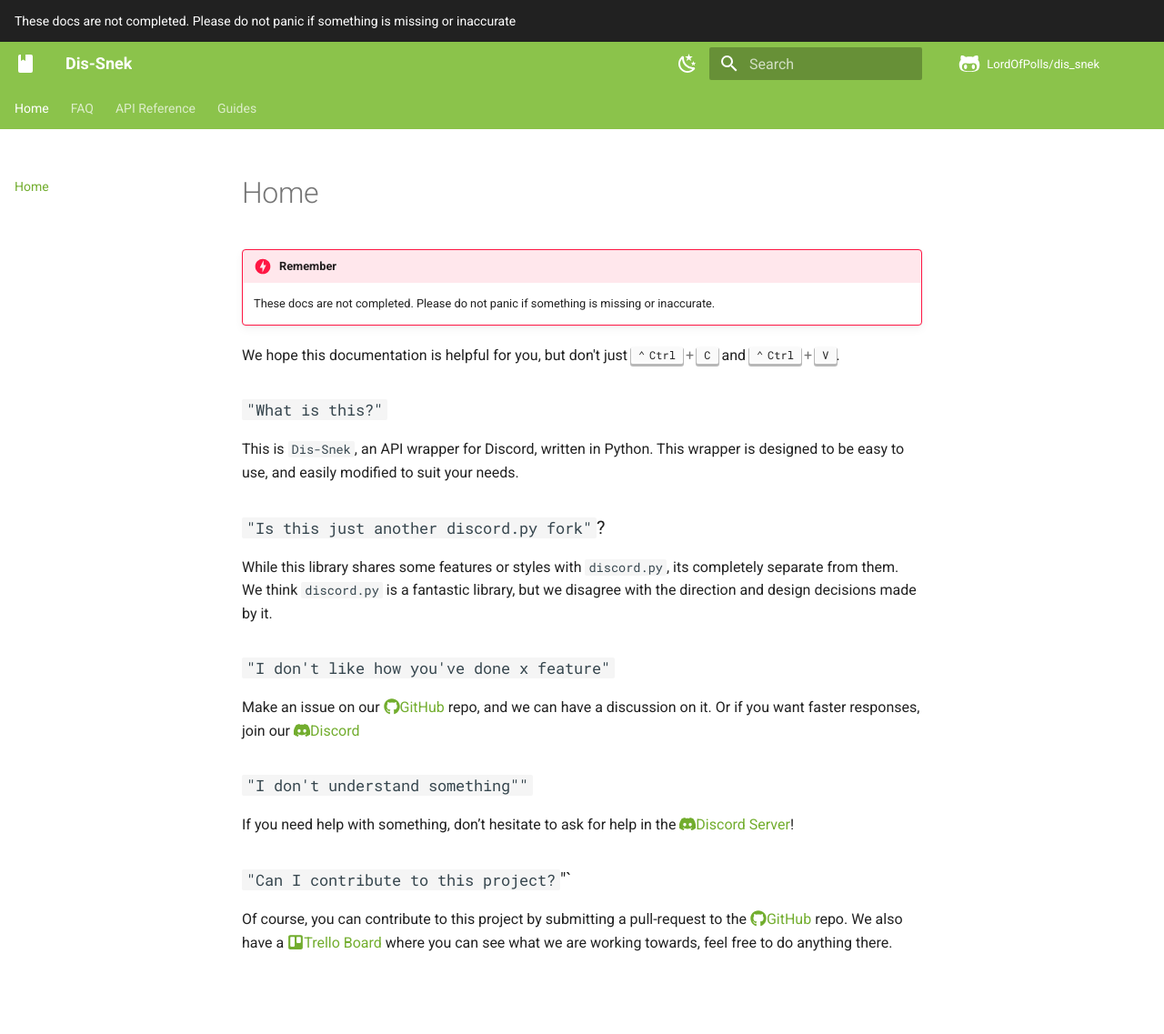
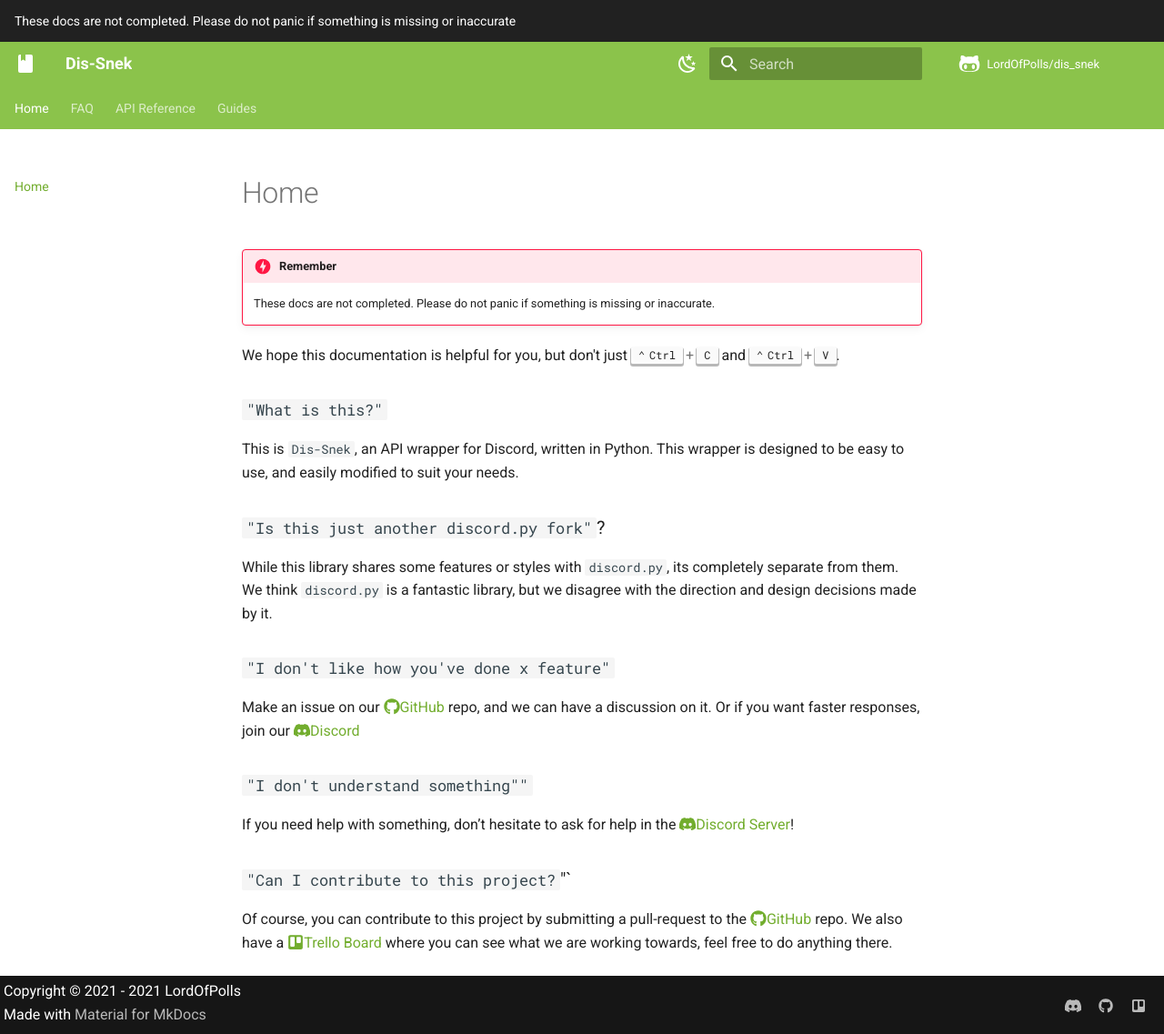
Before and after one commit to NAFTeam/NAFF, an MkDocs documentation site: the page built from docs/index.md, in a window 1280 px wide and 1137 px high. Shown: the whole window at 91% size. Built offline with MkDocs 1.6.1 and Material for MkDocs 9.7.7, drawn with Linux system fonts in a browser that asks for light colours; comment, search, counter and statistics services are not loaded.

Commit message:
More doc changes (see desc.)
- Document css changes
- Add favicon
- Update links
- Restore footer, with navigation removed
- Add links to footer
- Add copyright notice

```diff
--- a/docs/extra.css
+++ b/docs/extra.css
@@ -1,13 +1,17 @@
+/* Makes the content wider */
 .md-grid {
   max-width: initial;
 }
 
+/* Adds the bars to the left to make children more clear */
 div.doc-contents:not(.first) {
   padding-left: 25px;
   padding-right: 25px;
   border-left: 4px solid rgba(230, 230, 230);
   margin-bottom: 2.5em;
 }
+
+/* Setup theme dependent syntax highlighting */
 [data-md-color-scheme="slate"] {
   --md-code-hl-constant-color: #8DBF00;
   --md-code-hl-comment-color: #637777;
@@ -19,22 +23,25 @@
 [data-md-color-scheme="default"] {
   --md-code-hl-constant-color: #628701;
 }
+
+/* Changes table colours to match theme */
 .md-typeset table th{
   background-color: var(--md-primary-fg-color);
   padding-top: 0.5em;
   padding-bottom: 0.5em;
 }
 
+/* Adds a backdrop to doc headings */
 .doc.doc-heading{
   background-color: hsla(0,0%,62%,.1);
   color: var(--md-admonition-fg-color);
   border-radius: .1rem;
+  /* Keeps doc headings from overlapping with multiple classes in one file */
+  height: 1.4em;
+  overflow: hidden;
 }
 
+/* Makes negative checkboxes red */
 .md-typeset input[type="checkbox"]:not(:checked) + .task-list-indicator::before {
   background-color: #E25141;
 }
-.doc.doc-heading{
-    height: 1.4em;
-    overflow: hidden;
-}
--- a/docs/index.md
+++ b/docs/index.md
@@ -10,10 +10,10 @@
 While this library shares some features or styles with `discord.py`, its completely separate from them. We think `discord.py` is a fantastic library, but we disagree with the direction and design decisions made by it.
 
 ### `"I don't like how you've done x feature"`
-Make an issue on our [:fontawesome-brands-github:GitHub](https://github.com/LordOfPolls/dis_snek) repo, and we can have a discussion on it. Or if you want faster responses, join our [:fontawesome-brands-discord:Discord](https://discord.gg/WCtUY2CRVu)
+Make an issue on our [:fontawesome-brands-github:GitHub](https://github.com/Discord-Snake-Pit/Dis-Snek) repo, and we can have a discussion on it. Or if you want faster responses, join our [:fontawesome-brands-discord:Discord](https://discord.gg/WCtUY2CRVu)
 
 ### `"I don't understand something""`
 If you need help with something, don’t hesitate to ask for help in the [:fontawesome-brands-discord:Discord Server](https://discord.gg/WCtUY2CRVu)!
 
 ### `"Can I contribute to this project?`"`
-Of course, you can contribute to this project by submitting a pull-request to the [:fontawesome-brands-github:GitHub](https://github.com/LordOfPolls/dis_snek) repo. We also have a [:fontawesome-brands-trello:Trello Board](https://trello.com/b/LVjnmYKt/dev-board) where you can see what we are working towards, feel free to do anything there.
+Of course, you can contribute to this project by submitting a pull-request to the [:fontawesome-brands-github:GitHub](https://github.com/Discord-Snake-Pit/Dis-Snek) repo. We also have a [:fontawesome-brands-trello:Trello Board](https://trello.com/b/LVjnmYKt/dev-board) where you can see what we are working towards, feel free to do anything there.
--- a/docs/overrides/partials/footer.html
+++ b/docs/overrides/partials/footer.html
@@ -1 +1,56 @@
-<!---Removes the footer----->
+<!--
+  Copyright (c) 2016-2021 Martin Donath <martin.donath@squidfunk.com>
+
+  Permission is hereby granted, free of charge, to any person obtaining a copy
+  of this software and associated documentation files (the "Software"), to
+  deal in the Software without restriction, including without limitation the
+  rights to use, copy, modify, merge, publish, distribute, sublicense, and/or
+  sell copies of the Software, and to permit persons to whom the Software is
+  furnished to do so, subject to the following conditions:
+
+  The above copyright notice and this permission notice shall be included in
+  all copies or substantial portions of the Software.
+
+  THE SOFTWARE IS PROVIDED "AS IS", WITHOUT WARRANTY OF ANY KIND, EXPRESS OR
+  IMPLIED, INCLUDING BUT NOT LIMITED TO THE WARRANTIES OF MERCHANTABILITY,
+  FITNESS FOR A PARTICULAR PURPOSE AND NON-INFRINGEMENT. IN NO EVENT SHALL THE
+  AUTHORS OR COPYRIGHT HOLDERS BE LIABLE FOR ANY CLAIM, DAMAGES OR OTHER
+  LIABILITY, WHETHER IN AN ACTION OF CONTRACT, TORT OR OTHERWISE, ARISING
+  FROM, OUT OF OR IN CONNECTION WITH THE SOFTWARE OR THE USE OR OTHER DEALINGS
+  IN THE SOFTWARE.
+-->
+
+{% import "partials/language.html" as lang with context %}
+
+<!-- Footer -->
+<footer class="md-footer">
+{# Removed the footer navigation #}
+
+  <!-- Further information -->
+  <div class="md-footer-meta md-typeset">
+    <div class="md-footer-meta__inner md-grid">
+
+      <!-- Copyright and theme information -->
+      <div class="md-footer-copyright">
+        {% if config.copyright %}
+          <div class="md-footer-copyright__highlight">
+            {{ config.copyright }}
+          </div>
+        {% endif %}
+        {% if not config.extra.generator == false %}
+          Made with
+          <a
+            href="https://squidfunk.github.io/mkdocs-material/"
+            target="_blank" rel="noopener"
+          >
+            Material for MkDocs
+          </a>
+        {% endif %}
+        {{ extracopyright }}
+      </div>
+
+      <!-- Social links -->
+      {% include "partials/social.html" %}
+    </div>
+  </div>
+</footer>
--- a/mkdocs.yml
+++ b/mkdocs.yml
@@ -1,9 +1,11 @@
 site_name: Dis-Snek
 repo_url: https://github.com/LordOfPolls/dis_snek
 repo_name: LordOfPolls/dis_snek
+copyright: Copyright &copy; 2021 - 2021 LordOfPolls
 
 theme:
   name: material
+  favicon: images/favicon.png
   custom_dir: docs/overrides
   features:
     - header.autohide
@@ -30,6 +32,18 @@
   icon:
     repo: fontawesome/brands/github-alt
     logo: material/book
+
+extra:
+  social:
+    - icon: fontawesome/brands/discord
+      link: https://discord.gg/WCtUY2CRVu
+      name: Discord Server
+    - icon: fontawesome/brands/github
+      link: https://github.com/Discord-Snake-Pit/Dis-Snek
+      name: Github Repository
+    - icon: fontawesome/brands/trello
+      link: https://trello.com/b/LVjnmYKt/dev-board
+      name: Trello Board
 
 extra_css:
   - extra.css
```
Also changed, not shown: docs/images/favicon.png (added).
